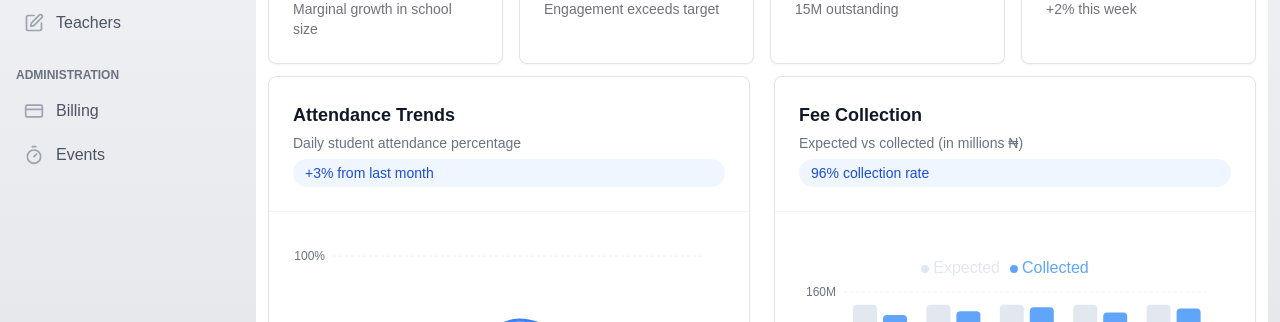
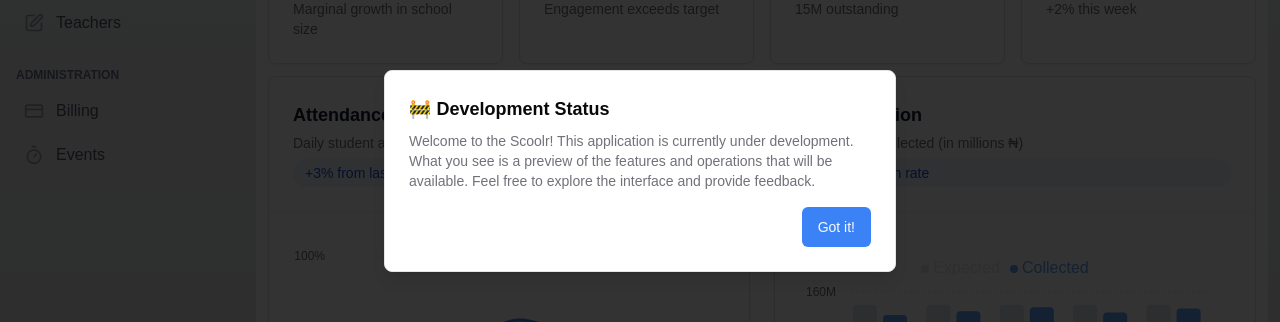
Before and after one commit to paul1029-ife/Scoolr, a Next.js app: page /dashboard in a window 1280 px wide. Shown: the part 229-551 px from the top of the page. Built offline with nearby package versions, Linux system fonts and the light colour scheme; no server answers.

Commit message:
feat(dashboard): add tooltip for users with minimal main thread impact
Added a tooltip to enhance user guidance on the dashboard page. Current implementation has negligible performance impact on the main thread; optimization can be done later if needed.

```diff
--- a/app/dashboard/page.tsx
+++ b/app/dashboard/page.tsx
@@ -1,7 +1,7 @@
 /* eslint-disable @typescript-eslint/no-explicit-any */
 "use client";
 
-import React from "react";
+import React, { useEffect, useState } from "react";
 import { Card, CardContent, CardHeader } from "@/components/ui/card";
 import { Button } from "@/components/ui/button";
 import { Badge } from "@/components/ui/badge";
@@ -27,6 +27,15 @@ import {
 } from "lucide-react";
 import Link from "next/link";
 import StatCard from "@/components/common/stat-card";
+import {
+  AlertDialog,
+  AlertDialogContent,
+  AlertDialogHeader,
+  AlertDialogTitle,
+  AlertDialogDescription,
+  AlertDialogFooter,
+  AlertDialogAction,
+} from "@/components/ui/alert-dialog";
 
 type AttendanceData = {
   month: string;
@@ -133,8 +142,35 @@ const FeeTooltip: React.FC<CustomTooltipProps> = ({
 };
 
 export default function DashboardPage(): React.ReactNode {
+  const [showDevAlert, setShowDevAlert] = useState(false);
+
+  useEffect(() => {
+    const hasSeenAlert = localStorage.getItem("hasSeenDevAlert");
+    if (!hasSeenAlert) {
+      setShowDevAlert(true);
+      localStorage.setItem("hasSeenDevAlert", "true");
+    }
+  }, []);
+
   return (
     <div className="mx-auto space-y-8">
+      <AlertDialog open={showDevAlert} onOpenChange={setShowDevAlert}>
+        <AlertDialogContent>
+          <AlertDialogHeader>
+            <AlertDialogTitle>🚧 Development Status</AlertDialogTitle>
+            <AlertDialogDescription>
+              Welcome to the Scoolr! This application is currently under
+              development. What you see is a preview of the features and
+              operations that will be available. Feel free to explore the
+              interface and provide feedback.
+            </AlertDialogDescription>
+          </AlertDialogHeader>
+          <AlertDialogFooter>
+            <AlertDialogAction>Got it!</AlertDialogAction>
+          </AlertDialogFooter>
+        </AlertDialogContent>
+      </AlertDialog>
+
       {/* Header Section */}
       <div className="border-b px-3 border-gray-200 bg-white rounded-t-md flex sticky  top-0 py-2 items-center justify-between z-10">
         <div>
```
